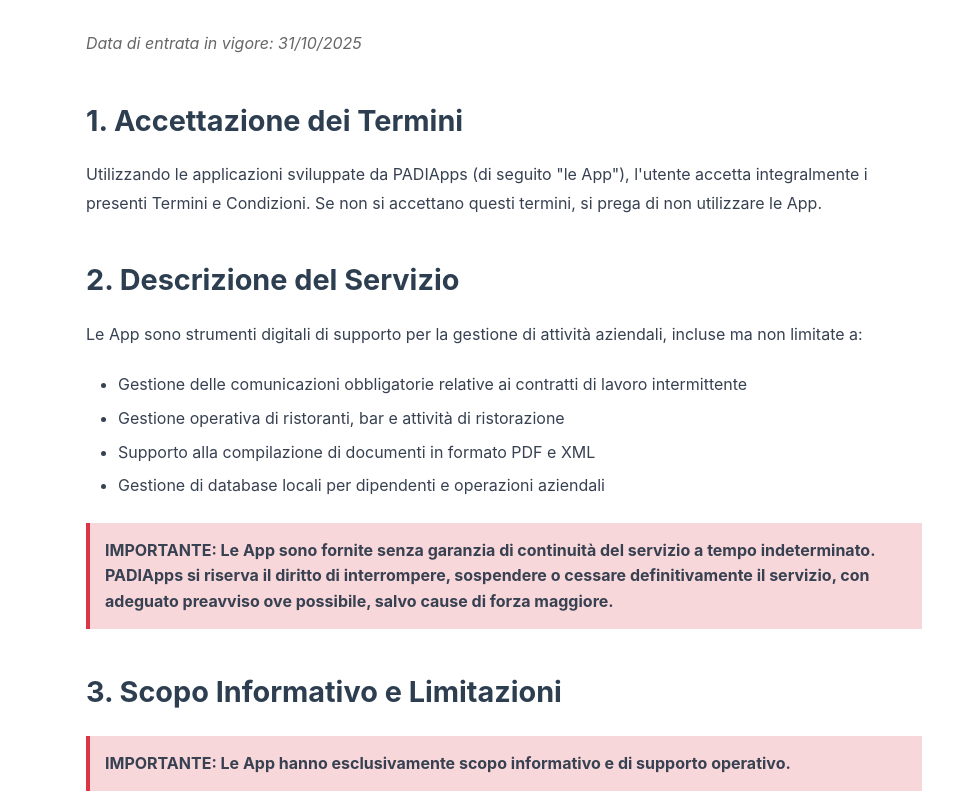
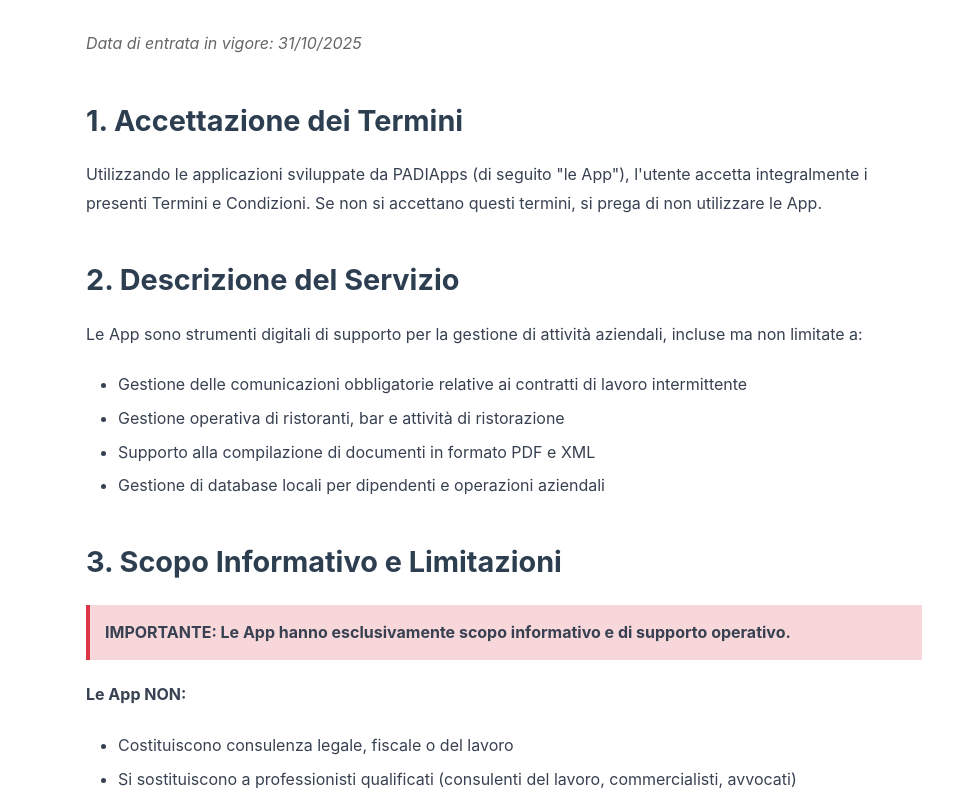
Before and after one commit to Pd15322/Termini-e-Condizioni, a plain HTML site: page index.html in a window 1280 px wide. Shown: the part 251-1048 px from the top of the page, without its empty margins (136-1089 px from the left). Drawn offline with Linux system fonts and the light colour scheme.

Commit message:
Update index.html

```diff
--- a/index.html
+++ b/index.html
@@ -189,10 +189,6 @@
             <li>Supporto alla compilazione di documenti in formato PDF e XML</li>
             <li>Gestione di database locali per dipendenti e operazioni aziendali</li>
         </ul>
-
-        <div style="background-color: #f8d7da; border-left: 4px solid #dc3545; padding: 15px; margin: 20px 0; font-weight: bold;">
-            <strong>IMPORTANTE:</strong> Le App sono fornite senza garanzia di continuità del servizio a tempo indeterminato. PADIApps si riserva il diritto di interrompere, sospendere o cessare definitivamente il servizio, con adeguato preavviso ove possibile, salvo cause di forza maggiore.
-        </div>
 
         <h2>3. Scopo Informativo e Limitazioni</h2>
         <div style="background-color: #f8d7da; border-left: 4px solid #dc3545; padding: 15px; margin: 20px 0; font-weight: bold;">
```
